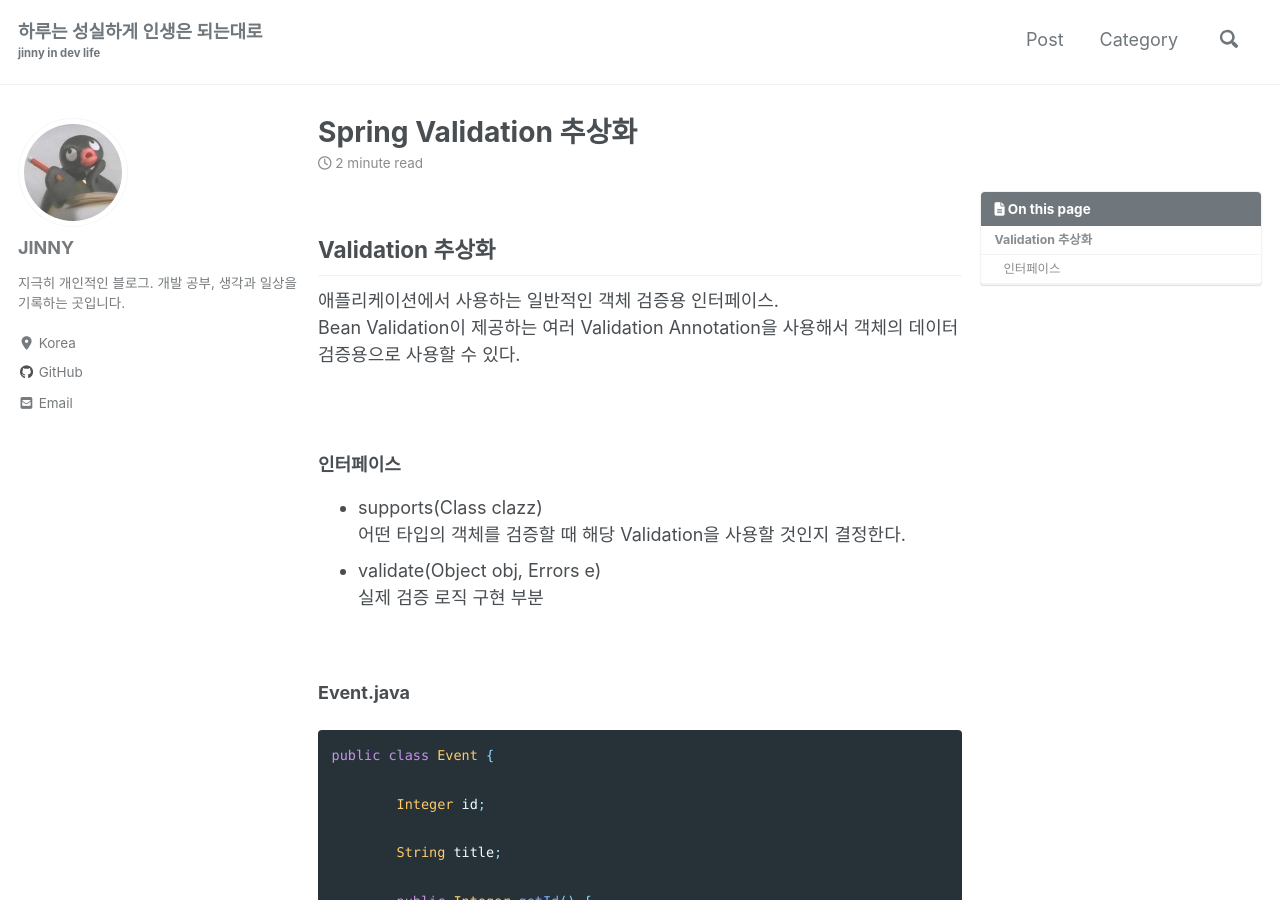
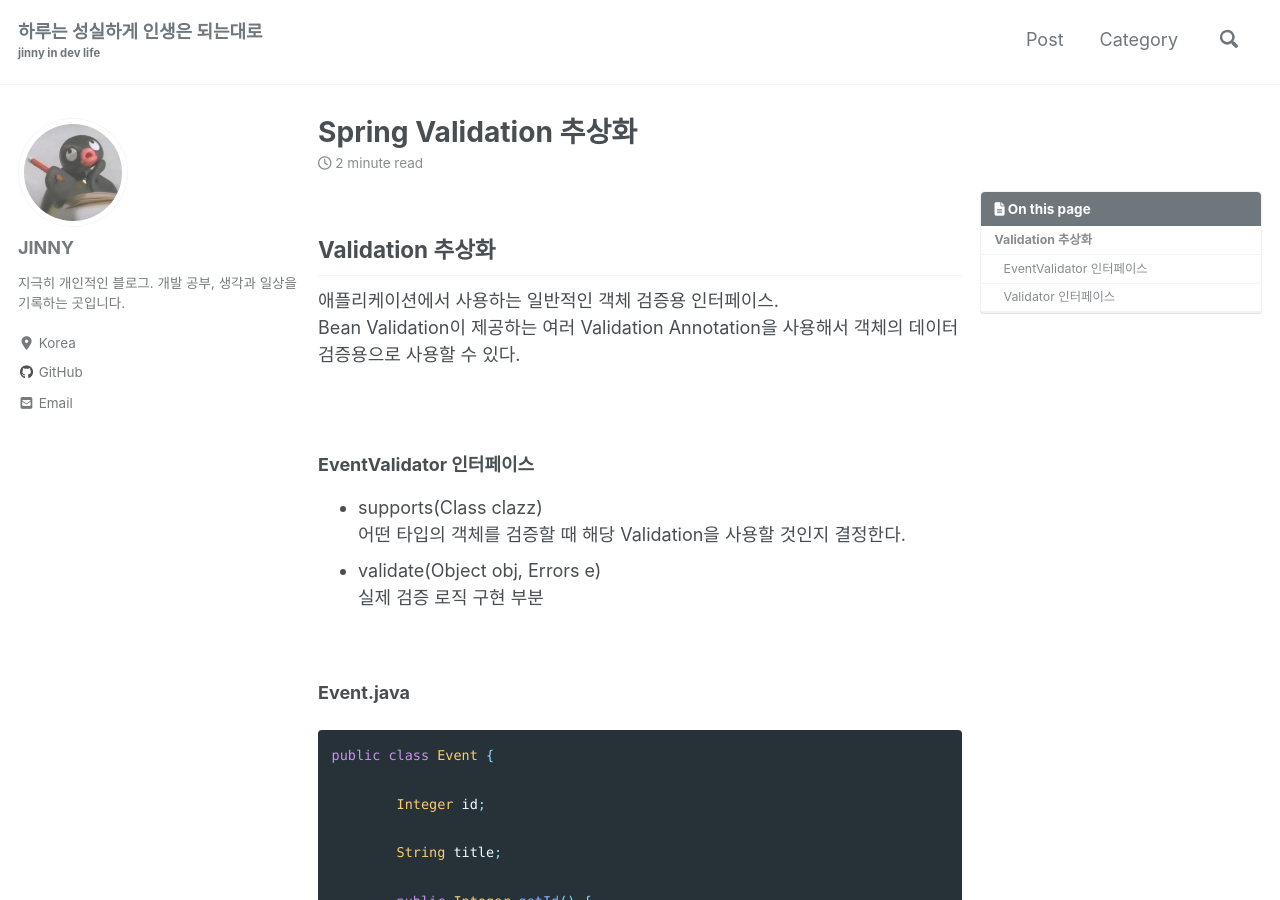
Before and after one commit to jinn-dev/jinn-dev.github.io, a Jekyll site: the page built from _posts/Spring/2020-05-02-spring-study-09-validation.md, in a window 1280 px wide and 900 px high. Built offline with Jekyll 4.4.1, drawn with Linux system fonts in a browser that asks for light colours; cached includes are drawn as plain includes; nearby versions of some CDN libraries; comment, search, counter and statistics services are not loaded.

Commit message:
Update 2020-05-02-spring-study-09-validation.md

```diff
--- a/_posts/Spring/2020-05-02-spring-study-09-validation.md
+++ b/_posts/Spring/2020-05-02-spring-study-09-validation.md
@@ -15,7 +15,7 @@ Bean Validation이 제공하는 여러 Validation Annotation을 사용해서 객
 
 <br/>
 
-### 인터페이스
+### EventValidator 인터페이스
 
 - supports(Class clazz)
   어떤 타입의 객체를 검증할 때 해당 Validation을 사용할 것인지 결정한다.
@@ -115,6 +115,8 @@ public class AppRunner implements ApplicationRunner {
 <br/>
 
 <br/>
+
+### Validator 인터페이스
 
 <u>스프링 부트 2.0.5 버전</u> 이상 부터는 `LocalValidatorFactoryBean` 빈으로 자동 등록되어 있으므로 `EventValidator` 대신 `Validator`를 의존성 주입 받아서 사용할 수 있다.
 
```
